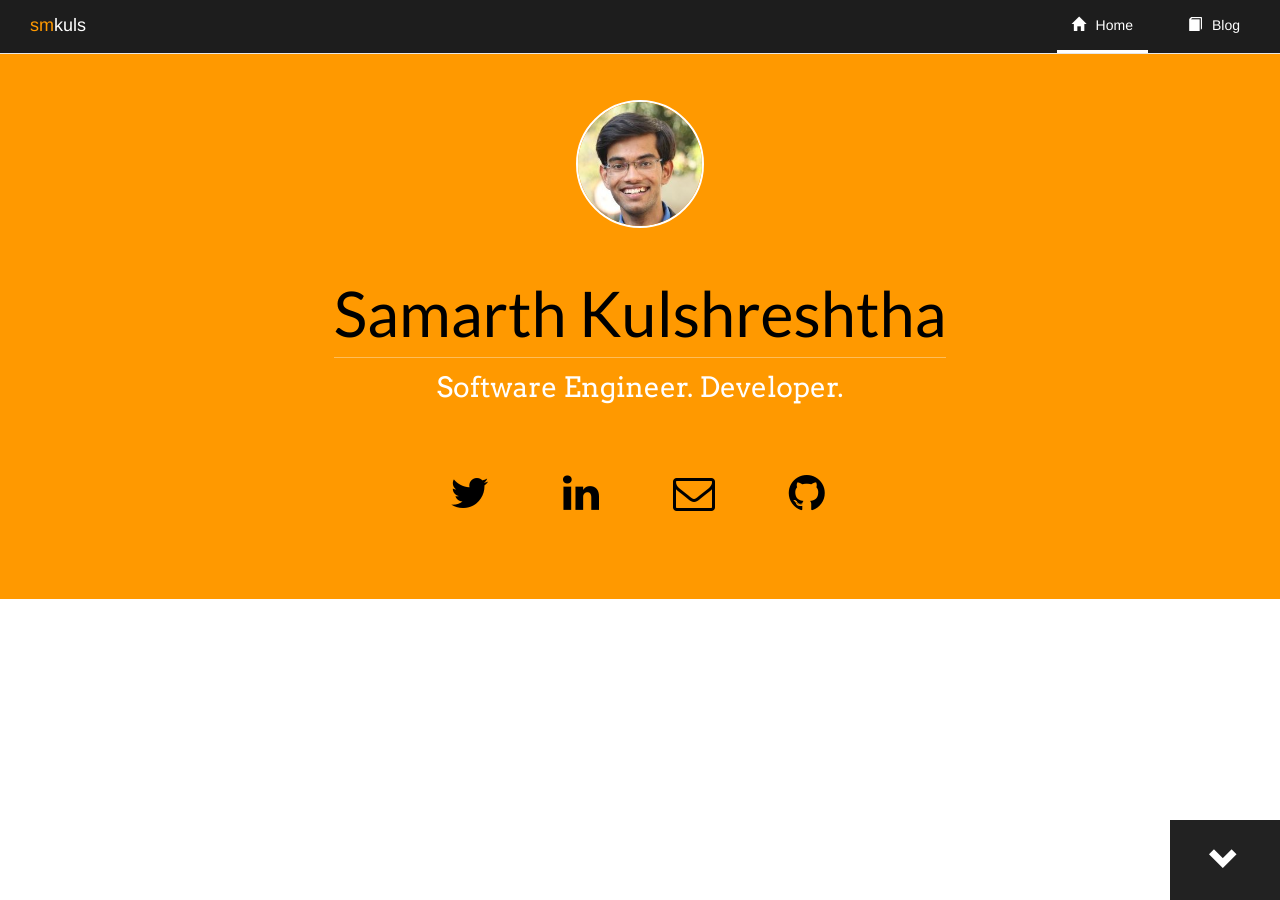
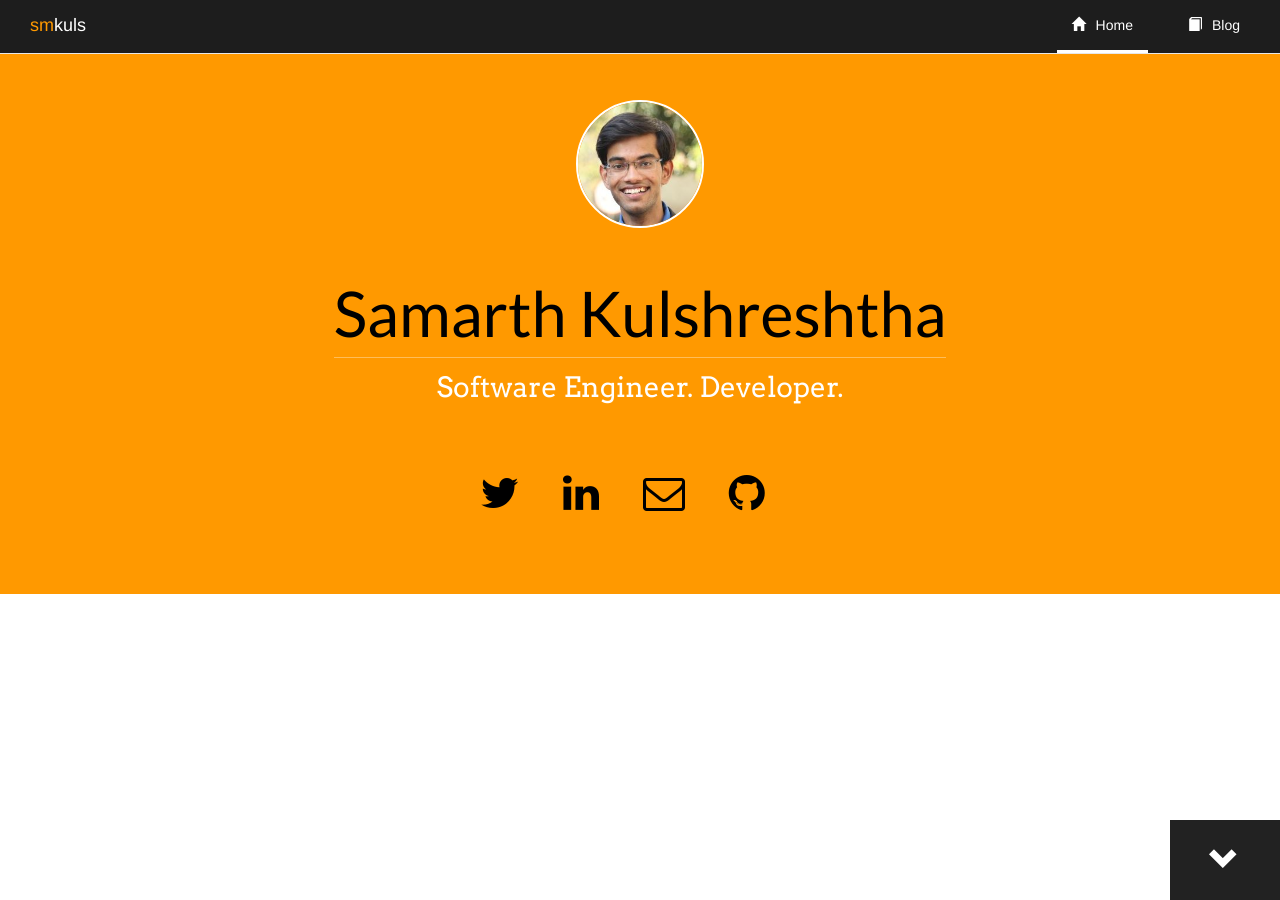
Before and after one commit to smkuls/smkuls.github.io, a Jekyll site: the page built from index.html, in a window 1280 px wide. Built offline with Jekyll 4.4.1, drawn with Linux system fonts in a browser that asks for light colours; nearby versions of some CDN libraries.

Commit message:
Revert "fixing column of social icons"
This reverts commit 97532e17d76145d34ec4889efa50abd5c36540fb.

```diff
--- a/css/main.scss
+++ b/css/main.scss
@@ -167,17 +167,6 @@
     font-size: 3em;
 }
 
-#social_icon_container
-{
-	margin-top: 70px;
-	margin-bottom: 75px ;
-}
-
-.padding
-{
-	padding:0px !important;
-}
-
 .list-inline
 {
 	margin-top: 50px;
@@ -185,9 +174,6 @@
 }
 .list-inline>li {
     margin-right: 30px;
-}
-.list-inline>li:last-child {
-    margin-right: 0px;
 }
 @media (max-width: 767px) {
 	.jumbotron:before {
--- a/index.html
+++ b/index.html
@@ -11,10 +11,10 @@
     </div>
         <div class="container">
         <ul id="social_icon_list" class="list-inline">
-            <li><a href="https://www.twitter.com/smkuls" target="_blank"><i id ="social_icon" class="fa fa-twitter col-md-3 col-sm-6"></i></a></li>
-            <li><a href="https://www.linkedin.com/in/smkuls" target="_blank"><i id ="social_icon" class="fa fa-linkedin col-md-3 col-sm-6"></i></a></li>
-            <li><a href="mailto:smkuls@gmail.com"><i id ="social_icon" class="fa fa-envelope-o col-md-3 col-sm-6"></i></a></li>
-            <li><a href="https://github.com/smkuls" target="_blank"><i id ="social_icon" class="fa fa-github col-md-3 col-sm-6"></i></a></li>
+            <li><a href="https://www.twitter.com/smkuls" target="_blank"><i id ="social_icon" class="fa fa-twitter"></i></a></li>
+            <li><a href="https://www.linkedin.com/in/smkuls" target="_blank"><i id ="social_icon" class="fa fa-linkedin"></i></a></li>
+            <li><a href="mailto:smkuls@gmail.com"><i id ="social_icon" class="fa fa-envelope-o"></i></a></li>
+            <li><a href="https://github.com/smkuls" target="_blank"><i id ="social_icon" class="fa fa-github"></i></a></li>
         </ul>
     </div>
     <!-- <div class="container">
```
